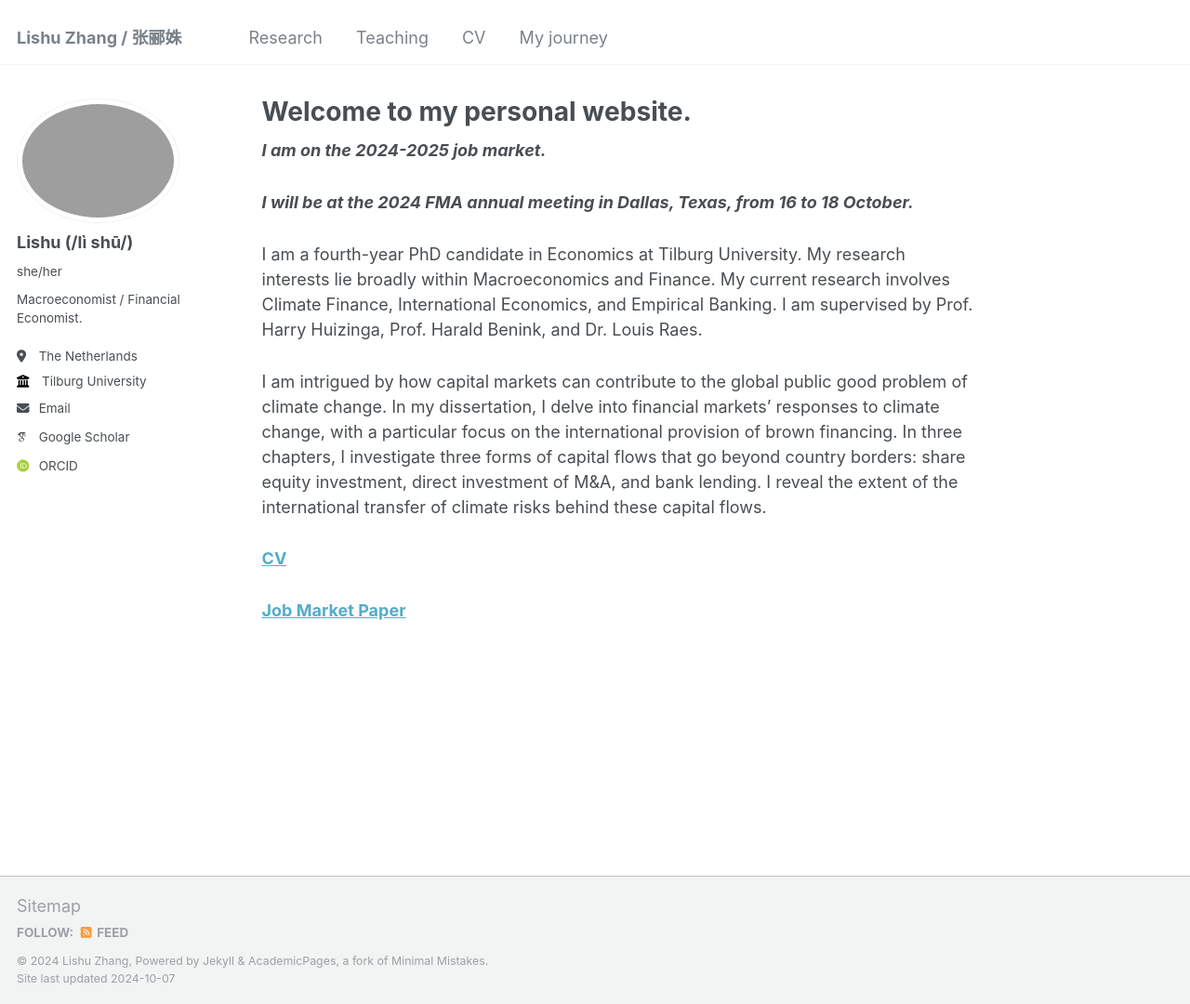
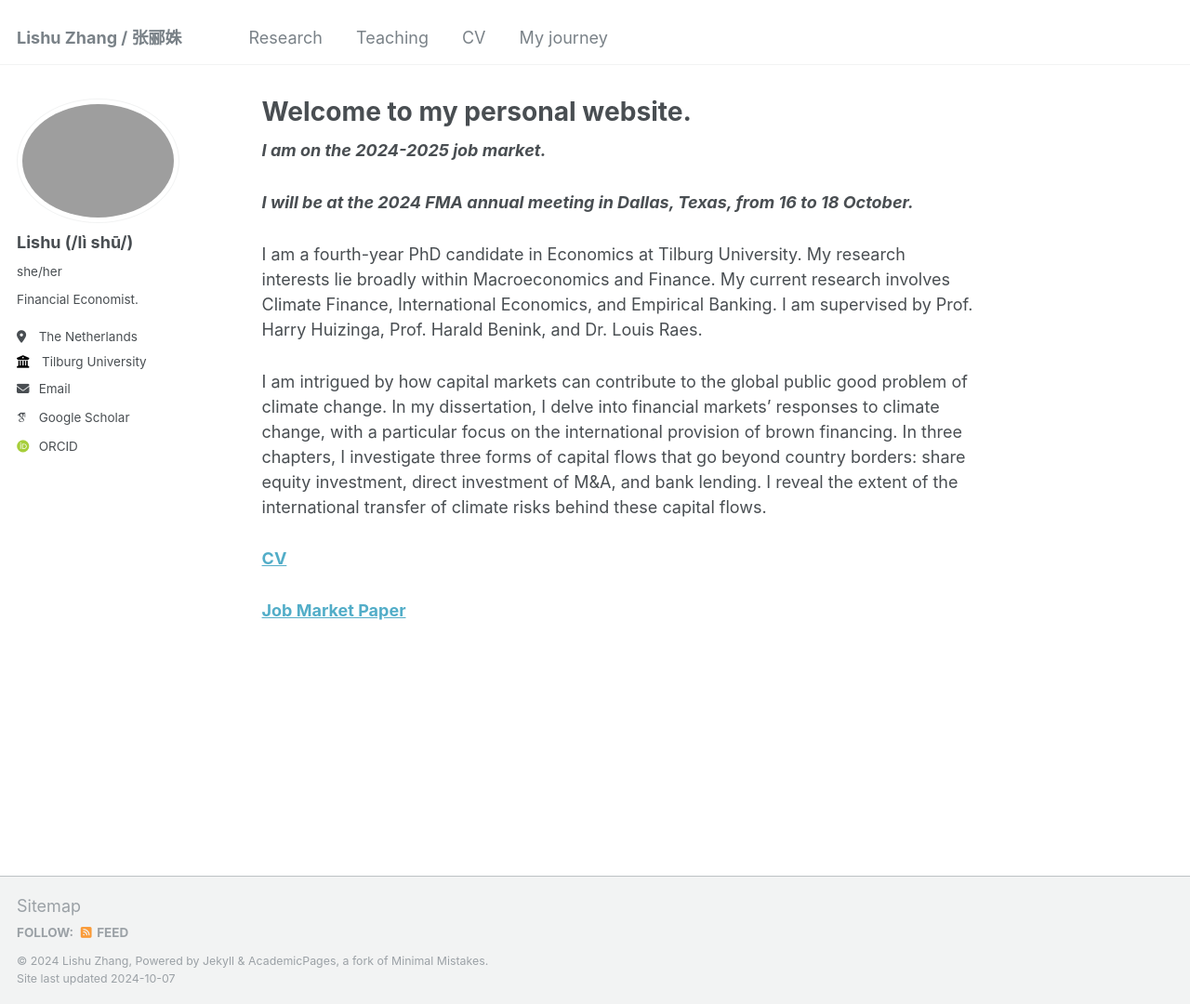
Before and after one commit to LishuZ/LishuZ.github.io, a Jekyll site: the page built from _pages/about.md, in a window 1280 px wide and 1080 px high. Shown: the whole window at 93% size. Built offline with Jekyll 4.4.1, drawn with Linux system fonts in a browser that asks for light colours; some web fonts are replaced.

Commit message:
Update _config.yml

```diff
--- a/_config.yml
+++ b/_config.yml
@@ -24,7 +24,7 @@ author:
   avatar           : "ProfilePic.png"
   name             : "Lishu (/lì shū/)"
   pronouns         : "she/her"  # example: "she/her"
-  bio              : "Macroeconomist / Financial Economist."
+  bio              : "Financial Economist."
   location         : "The Netherlands"
   employer         : "Tilburg University"
   uri              : # URL
```
